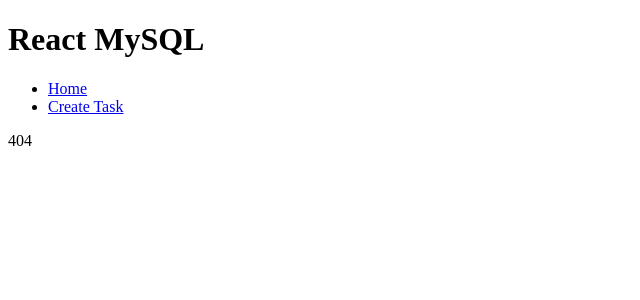
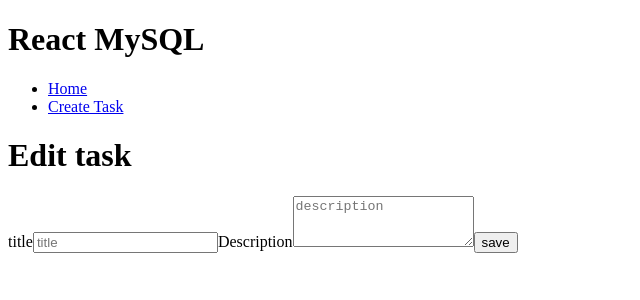
Before and after one commit to Rjchi/mern-stack-mysql, a React (Vite) app in the folder client/: page /edit/1 in a window 1280 px wide. Before the commit this address had no page. Shown: the top 300 px of the page, without its empty margins (0-640 px from the left). Built offline with nearby package versions, Linux system fonts and the light colour scheme; no server answers.

Commit message:
actualizar una tarea desde el front end

```diff
--- a/client/src/App.jsx
+++ b/client/src/App.jsx
@@ -15,6 +15,7 @@
       <Routes>
         <Route path="/" element={<TaskPage />} />
         <Route path="/new" element={<TaskForm />} />
+        <Route path="/edit/:id" element={<TaskForm />} />
         <Route path="*" element={<NotFound />} />
       </Routes>
     </TaskContextProvider>
--- a/client/src/api/tasks.api.js
+++ b/client/src/api/tasks.api.js
@@ -1,10 +1,18 @@
 import axios from "axios";
 
+// Plural
 export const getTaskRequest = async () =>
-    await axios.get("http://localhost:5000/tasks")
+  await axios.get("http://localhost:5000/tasks");
 
 export const createTaskRequest = async (task) =>
-    await axios.post("http://localhost:5000/tasks", task);
+  await axios.post("http://localhost:5000/tasks", task);
 
 export const deleteTaskRequest = async (id) =>
-    await axios.delete(`http://localhost:5000/tasks/${id}`)
+  await axios.delete(`http://localhost:5000/tasks/${id}`);
+
+// Singular
+export const getTaskReques = async (id) =>
+  await axios.get(`http://localhost:5000/tasks/${id}`);
+
+export const updateTaskRequest = async (id, newFields) =>
+  await axios.put(`http://localhost:5000/tasks/${id}`, newFields);
--- a/client/src/components/TaskCard.jsx
+++ b/client/src/components/TaskCard.jsx
@@ -1,7 +1,9 @@
 import { useTasks } from "../context/TaskContext";
+import { useNavigate } from "react-router-dom";
 
 const TaskCard = ({ task }) => {
   const { deleteTask } = useTasks();
+  const navigate = useNavigate()
 
   return (
     <div>
@@ -11,7 +13,7 @@
       <span>{task.done === 1 ? "DONE" : "X"}</span>
       <span>{task.createAt}</span>
       <button onClick={() => deleteTask(task.id)}>Delete</button>
-      <button>Edit</button>
+      <button onClick={() => navigate(`/edit/${task.id}`)}>Edit</button>
     </div>
   );
 };
--- a/client/src/context/TaskContext.jsx
+++ b/client/src/context/TaskContext.jsx
@@ -1,4 +1,10 @@
-import { getTaskRequest, deleteTaskRequest, createTaskRequest } from "../api/tasks.api";
+import {
+  getTaskRequest,
+  deleteTaskRequest,
+  createTaskRequest,
+  getTaskReques,
+  updateTaskRequest
+} from "../api/tasks.api";
 
 // Este componente es para manejar el estado de la aplicación
 import { createContext, useContext, useState } from "react";
@@ -17,25 +23,44 @@
   const deleteTask = async (id) => {
     try {
       await deleteTaskRequest(id);
-      setTasks(tasks.filter((task) => task.id !== id))
+      setTasks(tasks.filter((task) => task.id !== id));
     } catch (error) {
       console.log(error);
     }
   };
 
-  const createTask = async (task)  => {
+  const createTask = async (task) => {
     try {
       await createTaskRequest(task);
       // setTasks({...tasks, response.data});
     } catch (error) {
       console.log(error);
     }
+  };
+
+  const updateTask = async (id, newFields) => {
+    try {
+      const response = await updateTaskRequest(id, newFields)
+    } catch (error) {
+      console.log(error)
+    }
   }
+
+  const getTask = async (id) => {
+    try {
+      const response = await getTaskReques(id);
+      return response.data;
+    } catch (error) {
+      console.log(error);
+    }
+  };
 
   // Exportamos:
   return (
-    <TaskContext.Provider value={{ tasks, loadTasks, deleteTask, createTask }}>
-      {children}
+    <TaskContext.Provider
+      value={{ tasks, loadTasks, deleteTask, createTask, getTask, updateTask }}
+    >
+      {children ?? children}
     </TaskContext.Provider>
   );
 };
--- a/client/src/pages/TaskForm.jsx
+++ b/client/src/pages/TaskForm.jsx
@@ -3,19 +3,50 @@
 // Formik --> va a mantener el estado
 // Form --> es como tal el formulario
 import { useTasks } from "../context/TaskContext";
+import { useParams, useNavigate } from "react-router-dom";
+import { useEffect, useState } from "react";
 
 const TaskForm = () => {
-  const { createTask } = useTasks();
+  const { createTask, getTask, updateTask } = useTasks();
+  const navigate = useNavigate();
+  const [task, setTask] = useState({
+    title: "",
+    description: "",
+  });
+  const { id } = useParams();
+
+  useEffect(() => {
+    const loadTask = async () => {
+      if (id) {
+        const response = await getTask(id);
+        setTask({
+          title: response.title,
+          description: response.description,
+        });
+      }
+    };
+    loadTask();
+  }, [id, getTask]);
+
   return (
     <div>
+      <h1>{id ? "Edit task" : "Create Task"}</h1>
       <Formik
-        initialValues={{
-          title: "",
-          description: "",
-        }}
+        initialValues={task}
+        enableReinitialize={true}
         onSubmit={async (values, actions) => {
-          createTask(values)
-          actions.resetForm()
+          if (id) {
+            await updateTask(id, values);
+            navigate("/")
+          } else {
+            await createTask(values);
+            // navigate("/")
+          }
+          actions.resetForm();
+          setTask({
+            title: "",
+            description: "",
+          });
         }}
       >
         {({ handleChange, handleSubmit, values, isSubmitting }) => (
```
